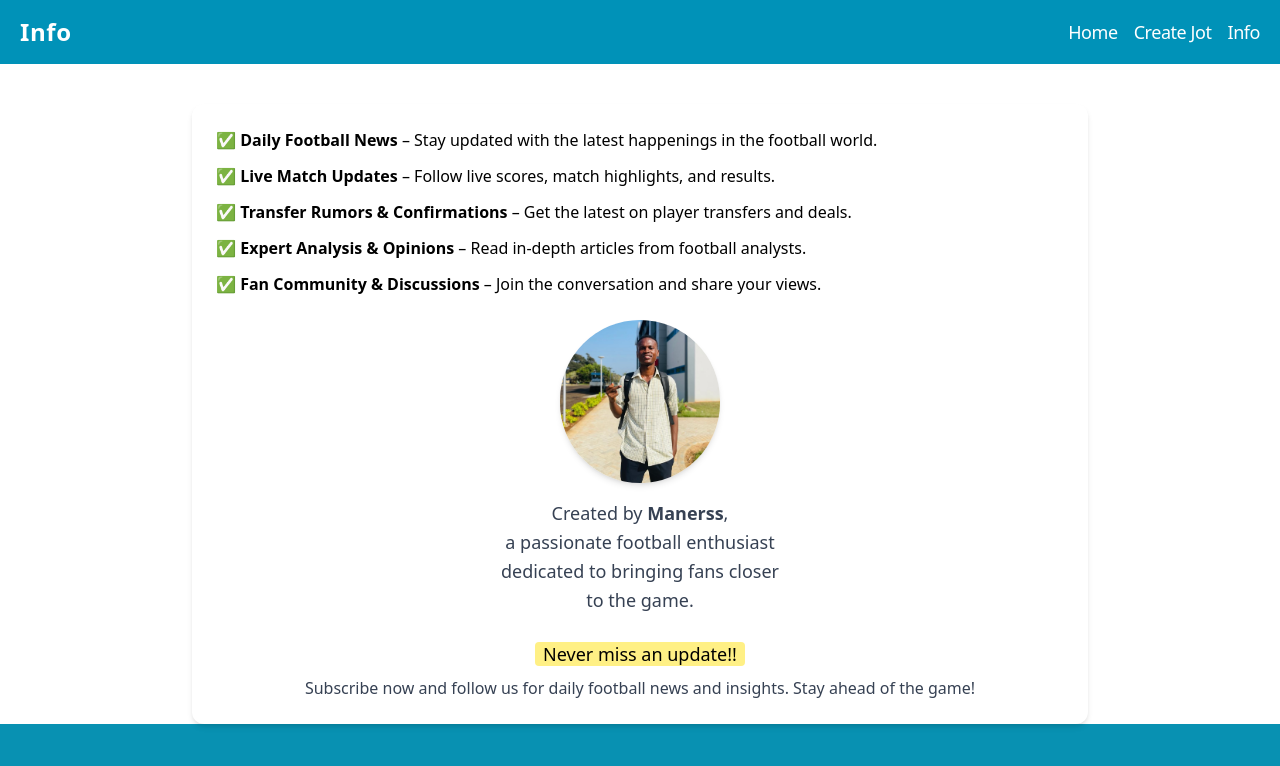
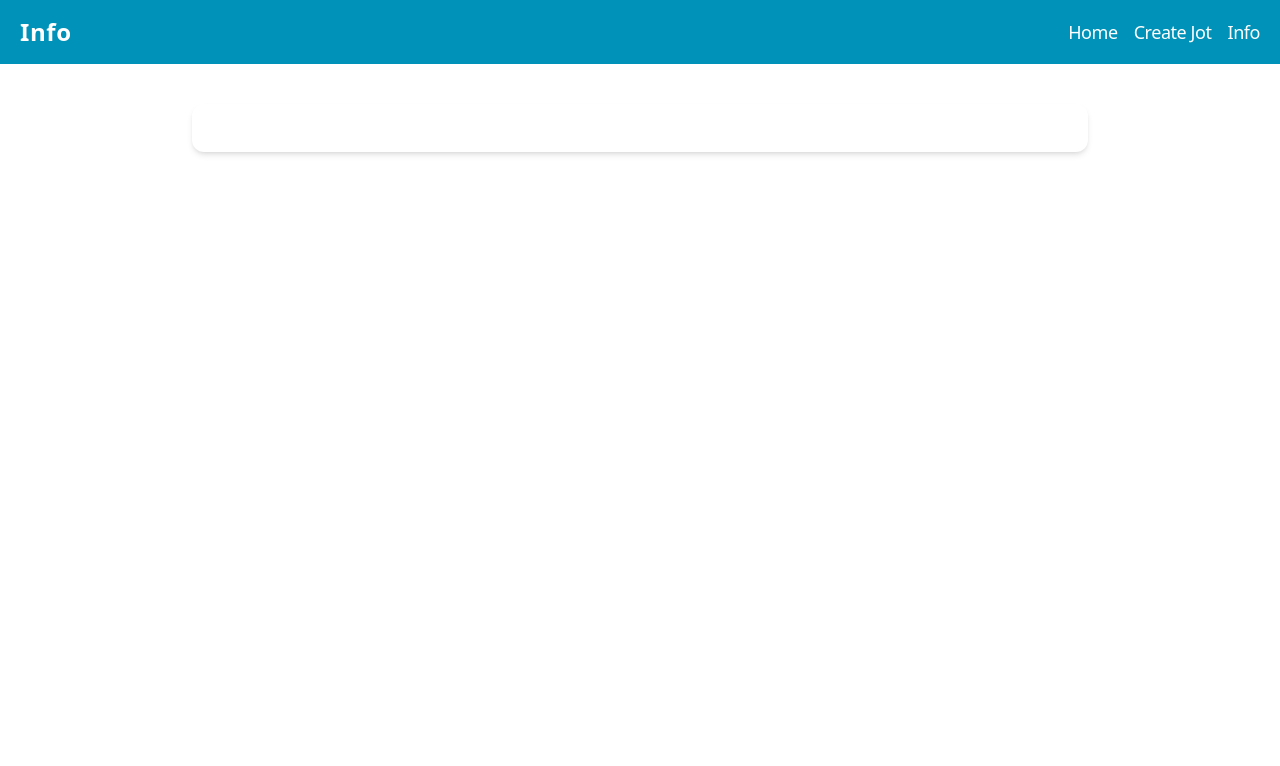
Before and after one commit to Xxecond/JotFul, a Next.js app: page /info in a window 1280 px wide. Shown: the top 766 px of the page. Built offline with nearby package versions, Linux system fonts and the light colour scheme.

Commit message:
project update

```diff
--- a/src/app/auth/forgot-password/page.jsx
+++ b/src/app/auth/forgot-password/page.jsx
@@ -11,7 +11,7 @@ export default function ForgotPasswordPage() {
   return (
    <div className="flex h-dvh items-center justify-center px-5 md:px-15
          relative bg-cyan-600">
-      <main className="relative rounded-4xl overflow-hidden  h-150 max-h-150  bg-red-900 w-full mt-5 md:mt-15">
+      <main className="relative rounded-4xl overflow-hidden  h-150 max-h-150  bg-red-900 w-5/6 mt-5 md:mt-15">
           <Button variant="secondary" className="absolute left-4 top-5 z-20 w-5 md:w-12"><Link href="/auth/login"><BackwardIcon /></Link></Button>
           <section  className=" absolute w-1/2 h-full left-0 bg-black text-white hidden md:block">
         <p className="text-center text-sm text-gray-600 mt-6"></p>
@@ -24,7 +24,7 @@ export default function ForgotPasswordPage() {
                     height={256}
                   />
       </section>
-      <section className="absolute md:w-1/2 w-full h-full right-0  bg-white text-black shadow-2xl p-10 ">
+      <section className="absolute md:w-1/2 w-full h-full right-0 bg-white text-black shadow-2xl p-10 ">
       <ForgotPasswordForm />
          </section>
     </main>
--- a/src/app/auth/login/page.jsx
+++ b/src/app/auth/login/page.jsx
@@ -13,7 +13,7 @@ export default function LoginPage() {
   return (
     <div className="flex h-dvh items-center justify-center px-10 md:px-15
        relative bg-cyan-600">
-      <main className="relative rounded-4xl overflow-hidden  h-150 max-h-150  bg-red-900 w-full">
+      <main className="relative rounded-4xl overflow-hidden  h-150 max-h-150  bg-red-900 w-5/6">
        <Button variant="secondary" className="absolute left-8 top-5 z-20 md:w-12 w-5"><Link href="/"><BackwardIcon /></Link></Button>
        <section  className=" absolute w-1/2 h-full left-0 bg-black text-white hidden md:block">
           <h2 className="text-4xl text-center mt-15 my-10 font-bold ">JotFul✍️</h2>
--- a/src/app/auth/signup/page.jsx
+++ b/src/app/auth/signup/page.jsx
@@ -13,7 +13,7 @@ export default function SignupPage() {
   return (
     <div className="flex h-dvh items-center justify-center px-5 md:px-15
        relative bg-cyan-600">
-    <main className="relative rounded-4xl overflow-hidden  h-160  md:h-165  bg-red-900 w-full">
+    <main className="relative rounded-4xl overflow-hidden  h-160  md:h-165  bg-red-900 w-5/6">
         <Button variant="secondary" className="absolute left-4 top-5 z-20 w-5 md:w-12"><Link href="/"><BackwardIcon /></Link></Button>
         <section  className=" absolute w-1/2 h-full left-0 bg-black text-white hidden md:block">
           <h2 className="text-4xl font-bold mb-4">Join Blogger Web</h2>
--- a/src/app/auth/verify-email/page.jsx
+++ b/src/app/auth/verify-email/page.jsx
@@ -68,7 +68,7 @@ function VerifyEmailContent() {
   return (
     <div className="flex h-dvh items-center justify-center px-5 md:px-15
        relative bg-cyan-600">
-    <main className="relative rounded-4xl overflow-hidden  h-100  bg-red-900 w-full">
+    <main className="relative rounded-4xl overflow-hidden  h-100  bg-red-900 w-5/6">
         <Button variant="secondary" className="absolute left-4 top-5 z-20 w-5 md:w-12"><Link href="/auth/signup"><BackwardIcon /></Link></Button>
         <section  className=" absolute w-1/2 h-full left-0 bg-black text-white hidden md:block mx-auto">
           <Image
--- a/src/app/blog/edit/[id]/page.jsx
+++ b/src/app/blog/edit/[id]/page.jsx
@@ -84,7 +84,7 @@ export default function EditBlog({ params }) {
   return (
     <>
       <Header />
-      <section className="flex items-center justify-center h-auto bg-white px-10 md:px-5 py-5">
+      <section className="flex items-center justify-center h-auto bg-white px-10 md:px-5 py-5 pt-20">
         <form
           onSubmit={handleSubmit}
           className="bg-gray-200 shadow-xl rounded-lg p-8 w-full max-w-2xl"
@@ -102,12 +102,15 @@ export default function EditBlog({ params }) {
             className="text-sm md:text-base xl:text-lg w-full p-2 mb-5 border border-cyan-700 rounded-lg focus:ring-2 focus:ring-cyan-700 outline-none"
           />
 
+         <label
+          className="inline-block w-auto max-w-max ring ring-cyan-700 px-2  rounded-lg text-black mb-4 text-sm xl:text-base"
+          >Choose Image
           <input
             type="file"
             accept="image/*"
             onChange={handleImageChange}
-            className="w-auto p-1 mb-4 text-sm xl:text-base text-black ring-1 ring-cyan-700 inline-block rounded-lg cursor-pointer focus:ring-2 focus:ring-blue-500"
-          />
+            className="hidden"
+          /></label>
 
           {imagePreview && (
             <div className="mb-4 text-center">
--- a/src/app/create/page.jsx
+++ b/src/app/create/page.jsx
@@ -71,7 +71,7 @@ export default function CreateBlog() {
       <>
       <div className="bg-white min-h-screen">
       <Header />
-      <section className="flex items-center justify-center h-auto bg-white px-10 md:px-5 py-5 ">
+      <section className="flex items-center justify-center h- bg-white px-10 md:px-5 py-5 pt-20 ">
         <form
           onSubmit={handleSubmit}
           className="bg-gray-200 shadow-xl rounded-lg p-8 w-full max-w-2xl"
@@ -89,13 +89,16 @@ export default function CreateBlog() {
             className="text-sm md:text-base  w-full p-1 md:p-2 xl:p-3 mb-5 border border-cyan-700 rounded-lg focus:ring-2 focus:ring-cyan-700 outline-none"
           />
 
+          <label
+          className="inline-block w-auto max-w-max ring ring-cyan-700 px-2  rounded-lg text-black mb-4 text-sm xl:text-base"
+          >Choose Image
           <input
             type="file"
             accept="image/*"
             onChange={handleImageChange}
             required
-            className="inline-block mb-4 text-sm xl:text-base text-black ring ring-cyan-700  p-1 rounded-lg cursor-pointer focus:ring-2 focus:ring-blue-500"
-          />
+            className="hidden"
+          /></label>
 
           {imagePreview && (
             <div className="mb-4 text-sm md:text-base xl:text-lg text-center">
--- a/src/app/info/page.jsx
+++ b/src/app/info/page.jsx
@@ -20,39 +20,11 @@ export default function Info() {
   ];
 
   return (<>
-  <div className="bg-white">
+  <div className="bg-white min-h-dvh">
     <Header />
     <section className="max-w-4xl mx-auto p-6 mt-10 bg-white shadow-md rounded-xl text-center">
-         <div className="space-y-3 mb-6 text-left">
-        {features.map(({ title, desc }, i) => (
-          <p key={i}>✅ <strong>{title}</strong> – {desc}</p>
-        ))}
-      </div>
-
-      <div className="flex flex-col items-center">
-        <Image
-          src="/assets/PIC.jpg"
-          alt="Profile picture"
-          width={160}
-          height={160}
-          className="rounded-full object-cover mb-4 shadow-md"
-        />
-        <h6 className="text-gray-700 leading-relaxed text-lg">
-          Created by <span className="font-semibold">Manerss</span>,<br />
-          a passionate football enthusiast<br />
-          dedicated to bringing fans closer<br />
-          to the game.
-        </h6>
-      </div>
-
-      <p className="mt-6 text-lg font-medium">
-        <mark className="bg-yellow-200 px-2 rounded">Never miss an update!!</mark>
-      </p>
-      <p className="text-gray-700 mt-2">
-        Subscribe now and follow us for daily football news and insights. Stay ahead of the game!
-      </p>
-    </section>
-   </div>
+          </section>
+  </div>
     </>
   );
 }
--- a/src/components/forms/ForgotPasswordForm.jsx
+++ b/src/components/forms/ForgotPasswordForm.jsx
@@ -52,7 +52,8 @@ return(
               <Button
                 type="submit"
                 disabled={loading}
-                className="w-full bg-blue-600 text-white py-2 rounded-lg hover:bg-blue-700 transition disabled:opacity-60"
+               variant="special"
+               className="w-full"
               >
 
                 {loading ? (<span className="flex  items-center justify-center gap-3">Reseting...<Spinner size="sm" /></span>) :(<>Reset Link</>)}
```
Also changed, not shown: src/app/api/posts/[id]/route.js (+6 -8 lines).
